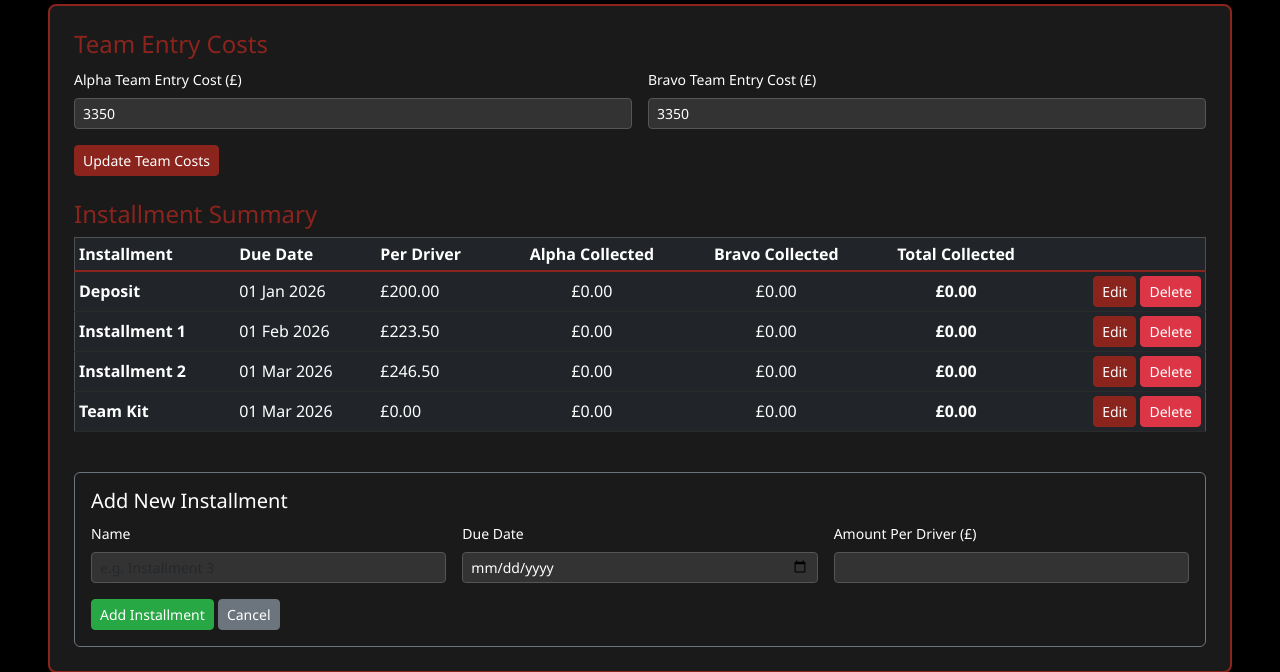
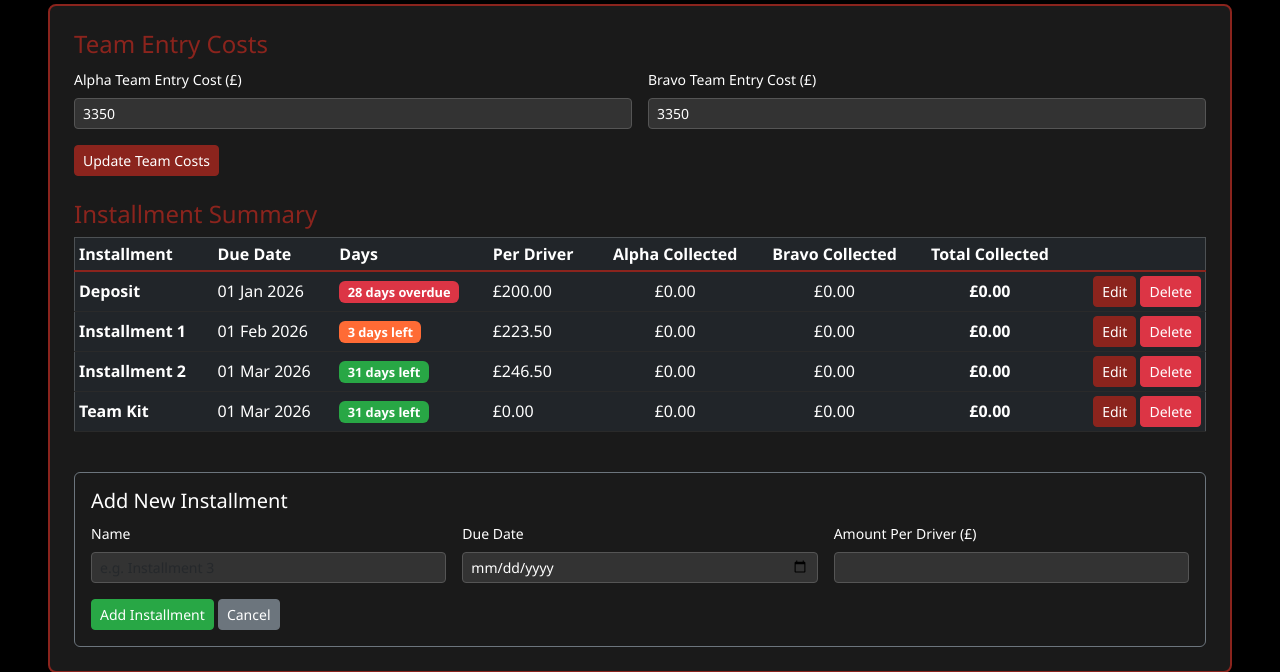
Before and after one commit to dazrave/RavenMotorsport, a PHP site: page /payments.php in a window 1280 px wide. Shown: the part 646-1318 px from the top of the page. Run offline with PHP 8.4, Linux system fonts and the light colour scheme; the visitor is signed in with stand-in values (Sample User, id 1).

Commit message:
Add 'Days to Go' urgency indicator for payment deadlines
Features:
- Shows days remaining until each payment deadline
- Visual urgency indicators with color coding:
  * Red: Overdue payments (creates pressure)
  * Orange: 7 days or less (urgent)
  * Yellow: 8-14 days (coming soon)
  * Green: 15+ days (on track)
- Added to both driver view (payment schedule cards) and admin view (installment summary table)
- Automatically calculates from today's date
- Shows "Due today!" for payments due today
- Shows "X days overdue" for missed deadlines
- Helper functions: daysToDeadline(), getUrgencyClass(), formatDaysRemaining()

Co-Authored-By: Claude Sonnet 4.5 <noreply@anthropic.com>

```diff
--- a/payments.php
+++ b/payments.php
@@ -267,6 +267,40 @@ function abbreviateName($fullName) {
     return $fullName;
 }
 
+// Calculate days until deadline
+function daysToDeadline($dueDate) {
+    if (!$dueDate) return null;
+
+    $today = new DateTime('today');
+    $deadline = new DateTime($dueDate);
+    $diff = $today->diff($deadline);
+
+    if ($deadline < $today) {
+        // Overdue
+        return -$diff->days;
+    } else {
+        // Days remaining
+        return $diff->days;
+    }
+}
+
+// Get urgency class for styling
+function getUrgencyClass($daysRemaining) {
+    if ($daysRemaining === null) return '';
+    if ($daysRemaining < 0) return 'deadline-overdue';
+    if ($daysRemaining <= 7) return 'deadline-urgent';
+    if ($daysRemaining <= 14) return 'deadline-soon';
+    return 'deadline-ok';
+}
+
+// Format days remaining message
+function formatDaysRemaining($daysRemaining) {
+    if ($daysRemaining === null) return '';
+    if ($daysRemaining < 0) return abs($daysRemaining) . ' day' . (abs($daysRemaining) != 1 ? 's' : '') . ' overdue';
+    if ($daysRemaining == 0) return 'Due today!';
+    return $daysRemaining . ' day' . ($daysRemaining != 1 ? 's' : '') . ' left';
+}
+
 // Get total collected and outstanding
 $totalCollected = $db->querySingle("SELECT SUM(amount) FROM payments") ?: 0;
 $totalPerDriver = floatval($db->querySingle("SELECT value FROM settings WHERE key='total_per_driver'") ?: 670);
@@ -357,6 +391,47 @@ if (isset($_SESSION['admin'])) {
       color: #8b241d;
       display: block;
       margin-bottom: 0.5rem;
+    }
+    .days-remaining {
+      display: block;
+      font-weight: bold;
+      margin-top: 0.5rem;
+      padding: 0.25rem 0.5rem;
+      border-radius: 4px;
+      font-size: 0.9rem;
+    }
+    .deadline-overdue {
+      background: #dc3545;
+      color: #fff;
+    }
+    .deadline-urgent {
+      background: #ff6b35;
+      color: #fff;
+    }
+    .deadline-soon {
+      background: #ffc107;
+      color: #000;
+    }
+    .deadline-ok {
+      background: #28a745;
+      color: #fff;
+    }
+    /* Badge versions for admin table */
+    .badge.deadline-overdue {
+      background: #dc3545 !important;
+      color: #fff !important;
+    }
+    .badge.deadline-urgent {
+      background: #ff6b35 !important;
+      color: #fff !important;
+    }
+    .badge.deadline-soon {
+      background: #ffc107 !important;
+      color: #000 !important;
+    }
+    .badge.deadline-ok {
+      background: #28a745 !important;
+      color: #fff !important;
     }
     table {
       background: #1a1a1a;
@@ -510,10 +585,18 @@ if (isset($_SESSION['admin'])) {
         <div class="deadline-grid">
           <?php foreach ($installments as $inst): ?>
             <?php if ($inst['amount_per_driver'] > 0): ?>
+            <?php
+            $daysRemaining = daysToDeadline($inst['due_date']);
+            $urgencyClass = getUrgencyClass($daysRemaining);
+            $daysMessage = formatDaysRemaining($daysRemaining);
+            ?>
             <div class="deadline-item">
               <strong><?php echo htmlspecialchars($inst['name']); ?></strong>
               £<?php echo number_format($inst['amount_per_driver'], 2); ?><br>
               <small>Due: <?php echo $inst['due_date'] ? date('d M Y', strtotime($inst['due_date'])) : 'TBD'; ?></small>
+              <?php if ($daysMessage): ?>
+                <span class="days-remaining <?php echo $urgencyClass; ?>"><?php echo $daysMessage; ?></span>
+              <?php endif; ?>
             </div>
             <?php endif; ?>
           <?php endforeach; ?>
@@ -779,6 +862,7 @@ if (isset($_SESSION['admin'])) {
               <tr>
                 <th>Installment</th>
                 <th>Due Date</th>
+                <th>Days</th>
                 <th>Per Driver</th>
                 <th class="text-center">Alpha Collected</th>
                 <th class="text-center">Bravo Collected</th>
@@ -792,10 +876,20 @@ if (isset($_SESSION['admin'])) {
                 $alphaTotal = getTeamInstallmentTotals($db, 'Alpha', $inst['id']);
                 $bravoTotal = getTeamInstallmentTotals($db, 'Bravo', $inst['id']);
                 $instTotal = $alphaTotal + $bravoTotal;
+                $daysRemaining = daysToDeadline($inst['due_date']);
+                $urgencyClass = getUrgencyClass($daysRemaining);
+                $daysMessage = formatDaysRemaining($daysRemaining);
                 ?>
                 <tr>
                   <td><strong><?php echo htmlspecialchars($inst['name']); ?></strong></td>
                   <td><?php echo $inst['due_date'] ? date('d M Y', strtotime($inst['due_date'])) : 'TBD'; ?></td>
+                  <td>
+                    <?php if ($daysMessage): ?>
+                      <span class="badge <?php echo $urgencyClass; ?>" style="font-size: 0.8rem;"><?php echo $daysMessage; ?></span>
+                    <?php else: ?>
+                      <span class="text-muted">-</span>
+                    <?php endif; ?>
+                  </td>
                   <td>£<?php echo number_format($inst['amount_per_driver'], 2); ?></td>
                   <td class="text-center">£<?php echo number_format($alphaTotal, 2); ?></td>
                   <td class="text-center">£<?php echo number_format($bravoTotal, 2); ?></td>
```
